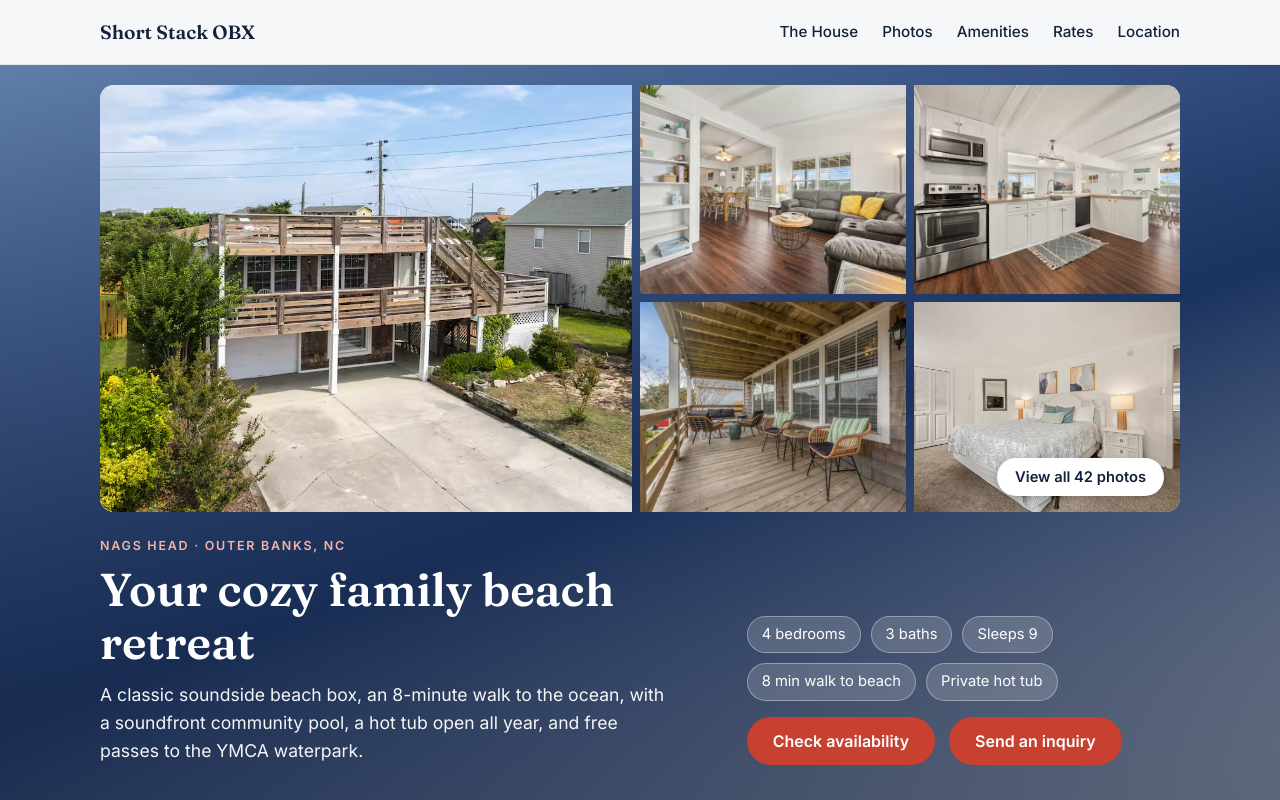
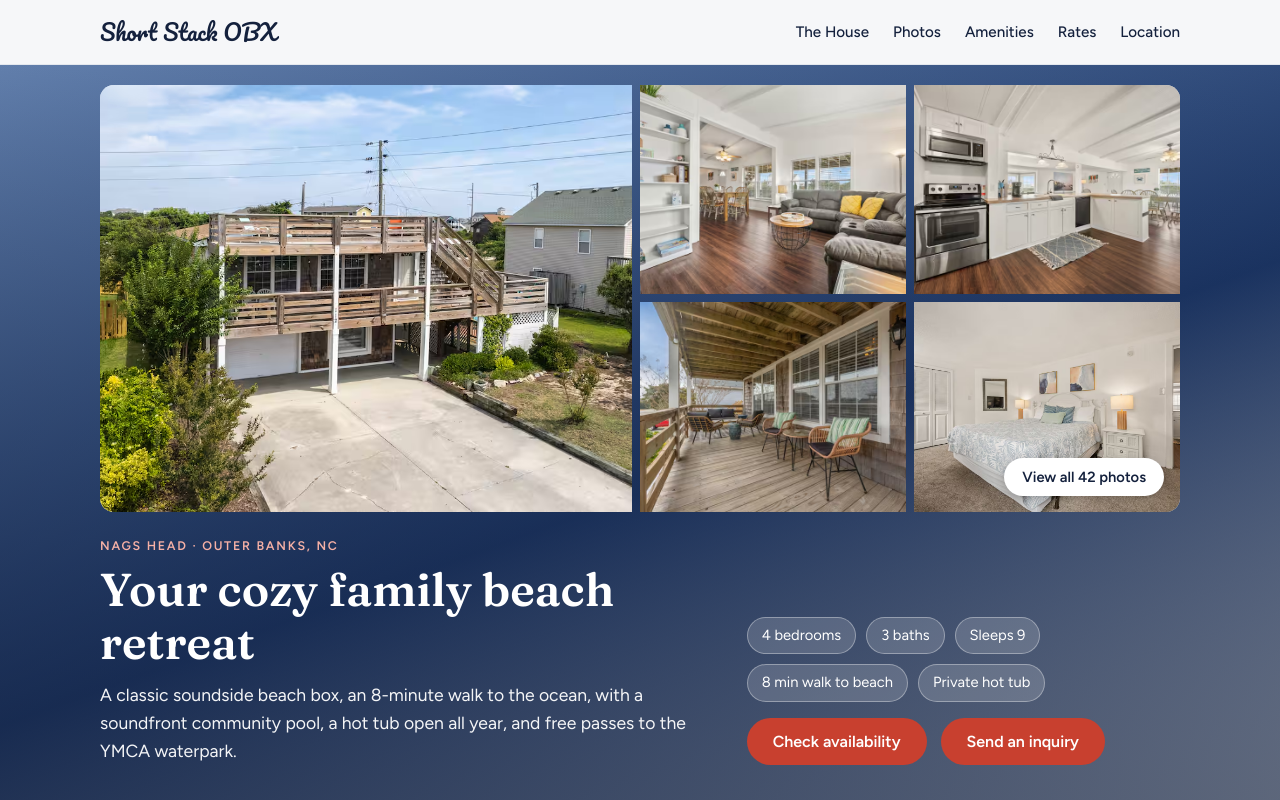
Before and after one commit to hardinzw/ShortStackOBX, a plain HTML site: page public/index.html in a window 1280 px wide. Shown: the top 800 px of the page. Drawn offline with Linux system fonts and the light colour scheme; no server answers.

Commit message:
New fonts, tab title and pancake-stack icon
Headings in soft Fraunces, text in Figtree, site name in Pacifico.
Title is now Short Stack OBX · Family Beach House in Nags Head.

Co-Authored-By: Claude Opus 5.5 <noreply@anthropic.com>

```diff
--- a/public/index.html
+++ b/public/index.html
@@ -4,14 +4,16 @@
   <meta charset="utf-8">
   <meta name="viewport" content="width=device-width, initial-scale=1">
   <!-- EDIT: page title and description show up in Google results and link previews -->
-  <title>ShortStack · Outer Banks Summer Rental</title>
+  <title>Short Stack OBX · Family Beach House in Nags Head</title>
+  <link rel="icon" href="/favicon.svg" type="image/svg+xml">
+  <link rel="apple-touch-icon" href="/apple-touch-icon.png">
   <meta name="description" content="Short Stack — a 4-bedroom family beach house in a quiet soundside Nags Head neighborhood, an 8-minute walk to the beach. Private hot tub, community pool, sleeps 9. Check weekly availability and book.">
-  <meta property="og:title" content="Short Stack · Outer Banks Summer Rental">
+  <meta property="og:title" content="Short Stack OBX · Family Beach House in Nags Head">
   <meta property="og:description" content="4 bedrooms · 3 baths · sleeps 9 · Nags Head, NC">
   <meta property="og:image" content="https://shortstackobx.com/images/AerialFront.avif">
   <link rel="preconnect" href="https://fonts.googleapis.com">
   <link rel="preconnect" href="https://fonts.gstatic.com" crossorigin>
-  <link href="https://fonts.googleapis.com/css2?family=Fraunces:opsz,wght@9..144,400;9..144,600&family=Inter:wght@400;500;600&display=swap" rel="stylesheet">
+  <link href="https://fonts.googleapis.com/css2?family=Fraunces:opsz,wght,SOFT@9..144,400..600,0..100&family=Figtree:wght@400;500;600&family=Pacifico&display=swap" rel="stylesheet">
   <style>
     :root {
       --sand: #f6f7f9;
@@ -32,7 +34,8 @@
     html { scroll-behavior: smooth; }
     body {
       margin: 0;
-      font-family: "Inter", system-ui, sans-serif;
+      font-family: "Figtree", system-ui, sans-serif;
+      font-variation-settings: "SOFT" 100;  /* rounder Fraunces headings; Figtree ignores it */
       color: var(--ink);
       background: var(--sand);
       line-height: 1.6;
@@ -46,7 +49,7 @@
     .eyebrow { text-transform: uppercase; letter-spacing: .14em; font-size: .78rem; font-weight: 600; color: var(--sea); margin-bottom: .6em; }
     .btn {
       display: inline-block; padding: 14px 26px; border-radius: 999px; border: 0;
-      background: var(--sun); color: var(--white); font: 600 1rem "Inter", sans-serif;
+      background: var(--sun); color: var(--white); font: 600 1rem "Figtree", sans-serif;
       text-decoration: none; cursor: pointer; transition: transform .15s, background .15s;
     }
     .btn:hover { transform: translateY(-1px); background: var(--sun-hover); }
@@ -58,7 +61,7 @@
       border-bottom: 1px solid var(--sand-deep);
     }
     nav .wrap { display: flex; align-items: center; justify-content: space-between; height: 64px; }
-    nav .brand { font-family: "Fraunces", serif; font-weight: 600; font-size: 1.2rem; text-decoration: none; color: var(--ink); }
+    nav .brand { font-family: "Pacifico", cursive; font-weight: 400; font-size: 1.4rem; text-decoration: none; color: var(--ink); }
     nav ul { display: flex; gap: 24px; list-style: none; margin: 0; padding: 0; }
     nav ul a { color: var(--ink); text-decoration: none; font-weight: 500; font-size: .95rem; }
     nav ul a:hover { color: var(--sea); }
@@ -89,7 +92,7 @@
     .mosaic button.missing img { display: none; }
     .mosaic .view-all {
       position: absolute; right: 16px; bottom: 16px; background: var(--white); color: var(--ink); cursor: pointer;
-      border: 0; border-radius: 999px; padding: 10px 18px; font: 600 .92rem "Inter", sans-serif; box-shadow: 0 2px 10px rgba(0,0,0,.25);
+      border: 0; border-radius: 999px; padding: 10px 18px; font: 600 .92rem "Figtree", sans-serif; box-shadow: 0 2px 10px rgba(0,0,0,.25);
     }
     .mosaic .view-all:hover { background: var(--sand); }
     .hero-text { display: grid; grid-template-columns: 1.4fr 1fr; gap: 40px; align-items: end; margin-top: 24px; }
@@ -135,7 +138,7 @@
     .viewer-group { padding: 32px 0 8px; scroll-margin-top: 130px; }
     .viewer-group:last-child { padding-bottom: 48px; }
     .viewer-group h3 { font-size: 1.25rem; }
-    .viewer-group h3 small { font-family: "Inter", sans-serif; font-weight: 500; font-size: .85rem; color: var(--muted); margin-left: 8px; }
+    .viewer-group h3 small { font-family: "Figtree", sans-serif; font-weight: 500; font-size: .85rem; color: var(--muted); margin-left: 8px; }
     .viewer-grid { display: grid; grid-template-columns: repeat(auto-fill, minmax(260px, 1fr)); gap: 12px; }
     .viewer-grid button { padding: 0; border: 0; border-radius: var(--radius); overflow: hidden; aspect-ratio: 4 / 3; background: var(--sand-deep); cursor: zoom-in; }
     .viewer-grid img { width: 100%; height: 100%; object-fit: cover; transition: transform .4s; }
```
Also changed, not shown: public/apple-touch-icon.png (added), public/favicon.svg (added).
